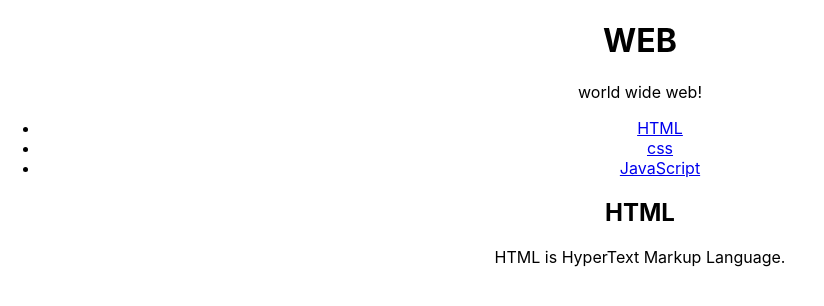
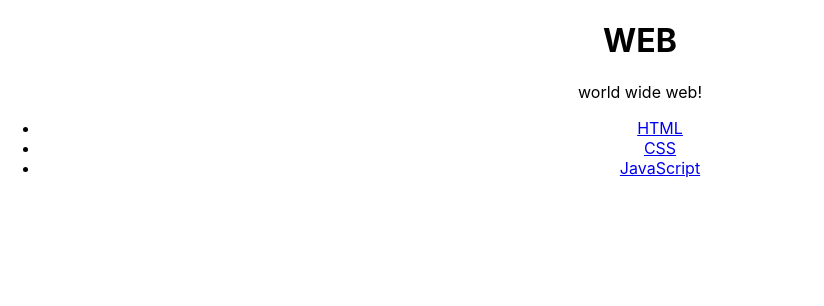
Before and after one commit to YusunPark/React, a React (Create React App) app: page / in a window 1280 px wide. Shown: the top 306 px of the page, without its empty margins (0-824 px from the left). Built offline with nearby package versions, Linux system fonts and the light colour scheme.

Commit message:
Add props(key)

```diff
--- a/src/App.js
+++ b/src/App.js
@@ -10,7 +10,12 @@
 constructor(props) {
   super(props);
   this.state = {
-    subject: {title:'WEB', sub: 'world wide web!'}
+    subject: {title:'WEB', sub: 'world wide web!'},
+    contents: [
+      {id: 1, title:'HTML', desc: 'HTML is for information'},
+      {id: 2, title:'CSS', desc: 'CSS is for design'},
+      {id: 3, title:'JavaScript', desc: 'JavaScript is for interactive'}
+    ]
   }
 }
 
@@ -19,8 +24,7 @@
       <div className="App">
         <Subject title={this.state.subject.title}
         sub={this.state.subject.sub}></Subject>
-        <TOC></TOC>
-        <Content title="HTML" desc="HTML is HyperText Markup Language."></Content>
+        <TOC data={this.state.contents}></TOC>
       </div>
     );
   }
--- a/src/components/TOC.js
+++ b/src/components/TOC.js
@@ -2,18 +2,18 @@
 
 class TOC extends Component {
   render() {
+    var lists = [];
+    var data = this.props.data
+    var i = 0;
+    while(i < data.length) {
+      lists.push(<li key={data[i].id}><a href={"/content/" + data[i].id}>{data[i].title}</a></li>)
+      i = i+1;
+    }
+
     return (
       <nav>
         <ul>
-          <li>
-            <a href="1.html">HTML</a>
-          </li>
-          <li>
-            <a href="2.html">css</a>
-          </li>
-          <li>
-            <a href="3.html">JavaScript</a>
-          </li>
+          {lists}
         </ul>
       </nav>
     );
```
Also changed, not shown: 1 other file (tests, documents, lock files or other folders).
